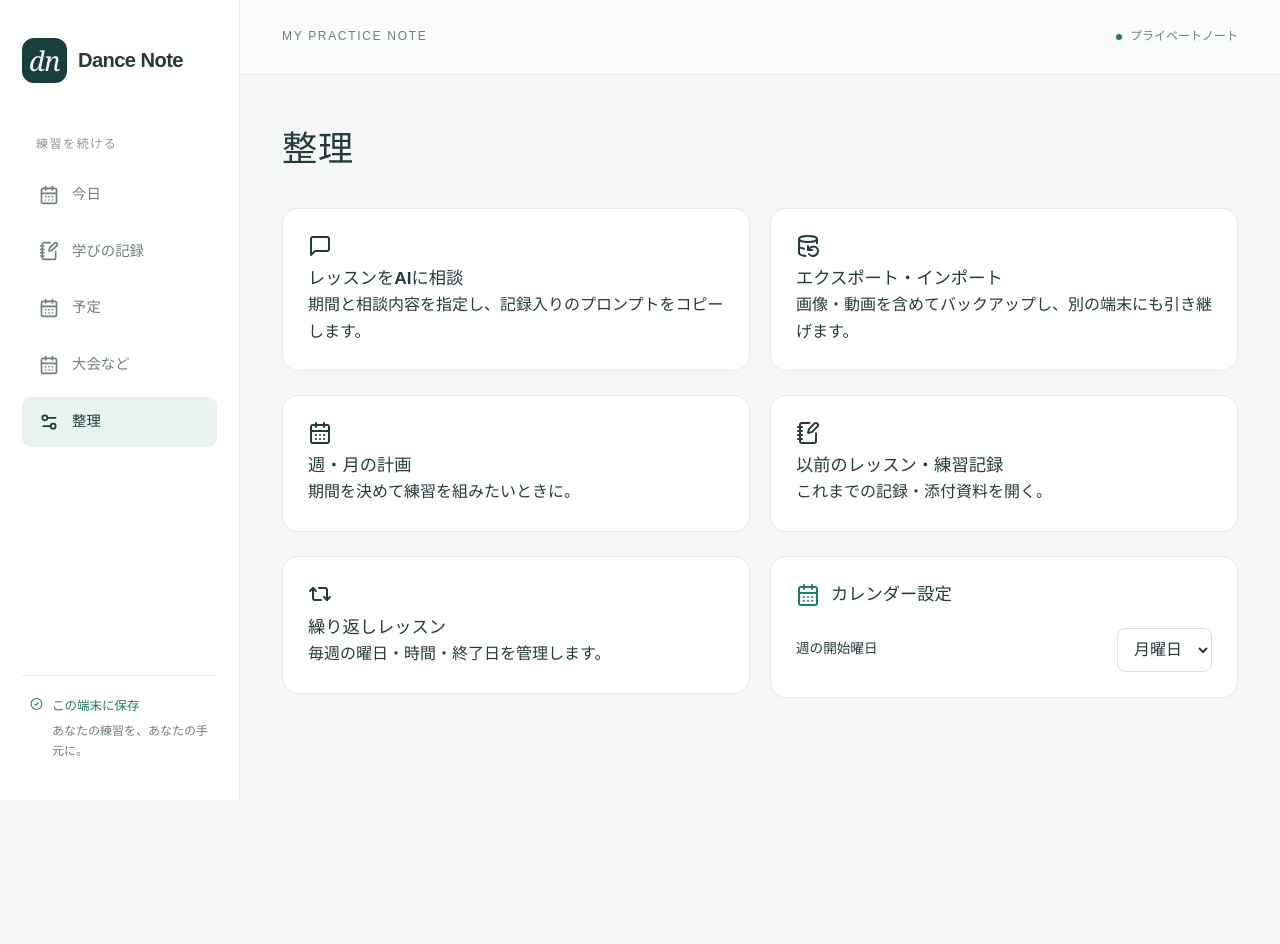
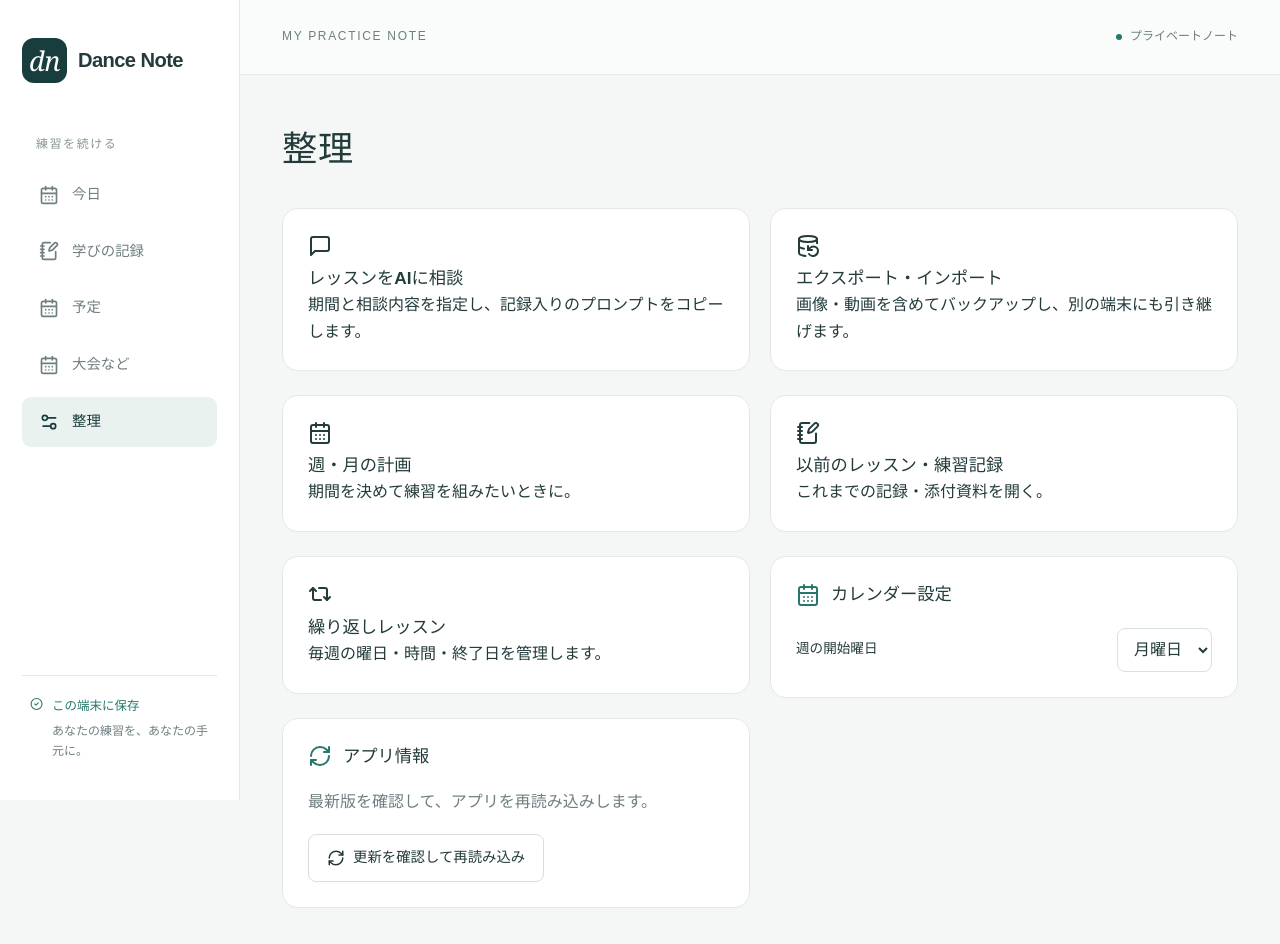
Before and after one commit to Ryoran-ran/React_goal-management, a React (Vite) app: page / in a window 1280 px wide. Both pictures are taken after a click on the button "整理". Before the commit the page ends 800 px from the top, so only its background shows below. Built offline with nearby package versions, Linux system fonts and the light colour scheme.

Commit message:
Add in-app update and reload control

```diff
--- a/src/App.tsx
+++ b/src/App.tsx
@@ -10,6 +10,7 @@ import {
 } from "lucide-react";
 import { initialize } from "./data/repository";
 import { CalendarSettings } from "./components/CalendarSettings";
+import { AppUpdateSettings } from "./components/AppUpdateSettings";
 import { localDate } from "./lib/dates";
 import { Learning } from "./pages/Learning";
 import { Events } from "./pages/Events";
@@ -212,6 +213,7 @@ export default function App() {
                   <p>毎週の曜日・時間・終了日を管理します。</p>
                 </button>
                 <CalendarSettings />
+                <AppUpdateSettings />
               </div>
             </section>
           ) : (
--- /dev/null
+++ b/src/components/AppUpdateSettings.tsx
@@ -0,0 +1,95 @@
+import { useState } from "react";
+import { RefreshCw } from "lucide-react";
+
+function waitForInstallation(worker: ServiceWorker) {
+  if (worker.state === "installed") return Promise.resolve();
+
+  return new Promise<void>((resolve, reject) => {
+    const handleStateChange = () => {
+      if (worker.state === "installed") {
+        worker.removeEventListener("statechange", handleStateChange);
+        resolve();
+      } else if (worker.state === "redundant") {
+        worker.removeEventListener("statechange", handleStateChange);
+        reject(new Error("更新のインストールに失敗しました。"));
+      }
+    };
+
+    worker.addEventListener("statechange", handleStateChange);
+  });
+}
+
+async function checkForUpdateAndReload() {
+  if (!("serviceWorker" in navigator)) {
+    window.location.reload();
+    return;
+  }
+
+  const registration = await navigator.serviceWorker.getRegistration(
+    document.baseURI,
+  );
+  if (!registration) {
+    window.location.reload();
+    return;
+  }
+
+  await registration.update();
+  const pendingWorker = registration.waiting ?? registration.installing;
+  if (!pendingWorker) {
+    window.location.reload();
+    return;
+  }
+
+  if (pendingWorker.state !== "installed") {
+    await waitForInstallation(pendingWorker);
+  }
+
+  let reloading = false;
+  const reload = () => {
+    if (reloading) return;
+    reloading = true;
+    window.location.reload();
+  };
+  navigator.serviceWorker.addEventListener("controllerchange", reload, {
+    once: true,
+  });
+  (registration.waiting ?? pendingWorker).postMessage({ type: "SKIP_WAITING" });
+  window.setTimeout(reload, 3000);
+}
+
+export function AppUpdateSettings() {
+  const [checking, setChecking] = useState(false);
+
+  const handleReload = async () => {
+    setChecking(true);
+    try {
+      await checkForUpdateAndReload();
+    } catch {
+      window.location.reload();
+    }
+  };
+
+  return (
+    <section
+      className="card app-update-settings"
+      aria-labelledby="app-update-title"
+    >
+      <div className="section-heading">
+        <h2 id="app-update-title">
+          <RefreshCw size={24} aria-hidden="true" />
+          アプリ情報
+        </h2>
+      </div>
+      <p>最新版を確認して、アプリを再読み込みします。</p>
+      <button
+        type="button"
+        className="secondary"
+        disabled={checking}
+        onClick={handleReload}
+      >
+        <RefreshCw size={18} aria-hidden="true" />
+        {checking ? "更新を確認しています…" : "更新を確認して再読み込み"}
+      </button>
+    </section>
+  );
+}
--- a/src/styles.css
+++ b/src/styles.css
@@ -2418,6 +2418,15 @@ button p {
 .calendar-week-start select {
   width: auto;
 }
+.app-update-settings > p {
+  margin-bottom: 18px;
+  color: var(--muted);
+}
+.app-update-settings > button {
+  display: inline-flex;
+  align-items: center;
+  gap: 8px;
+}
 .calendar-month-grid {
   display: grid;
   grid-template-columns: repeat(3, minmax(0, 1fr));
```
